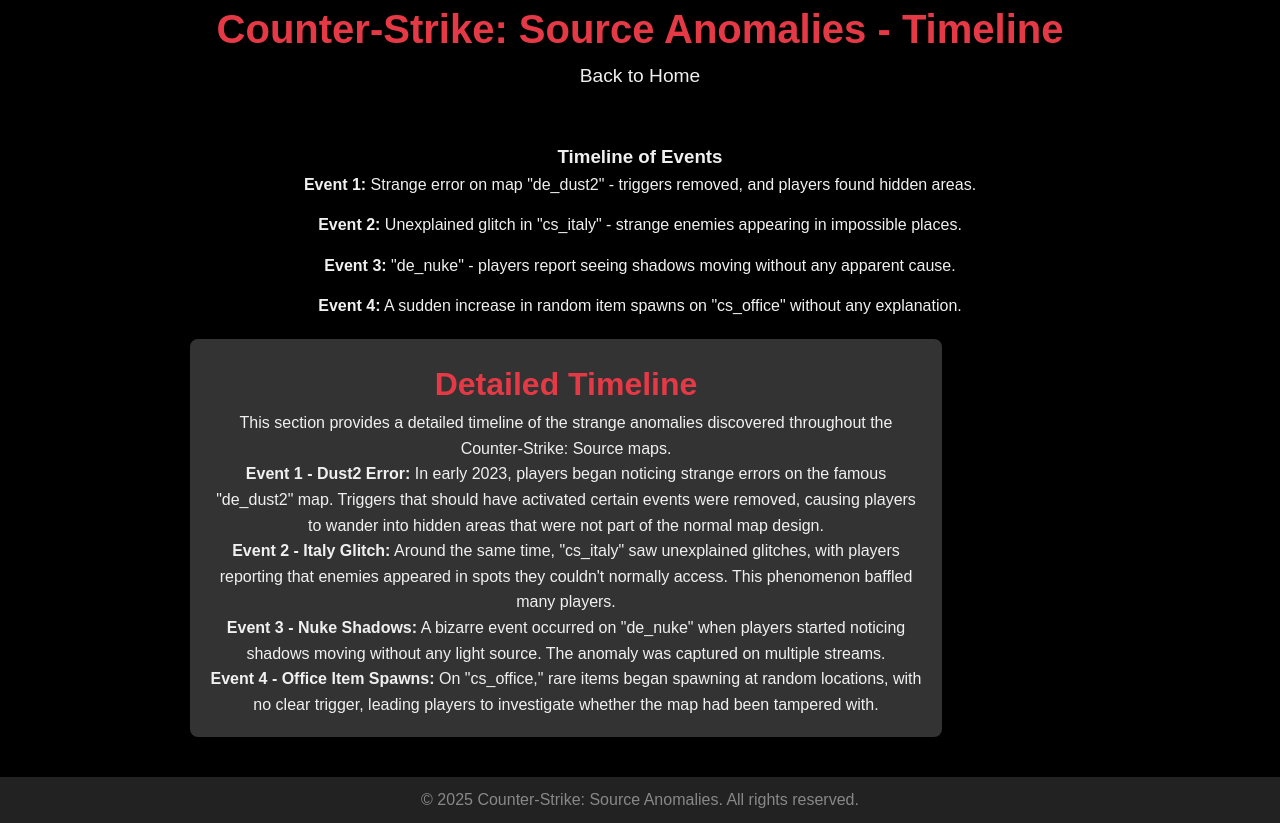
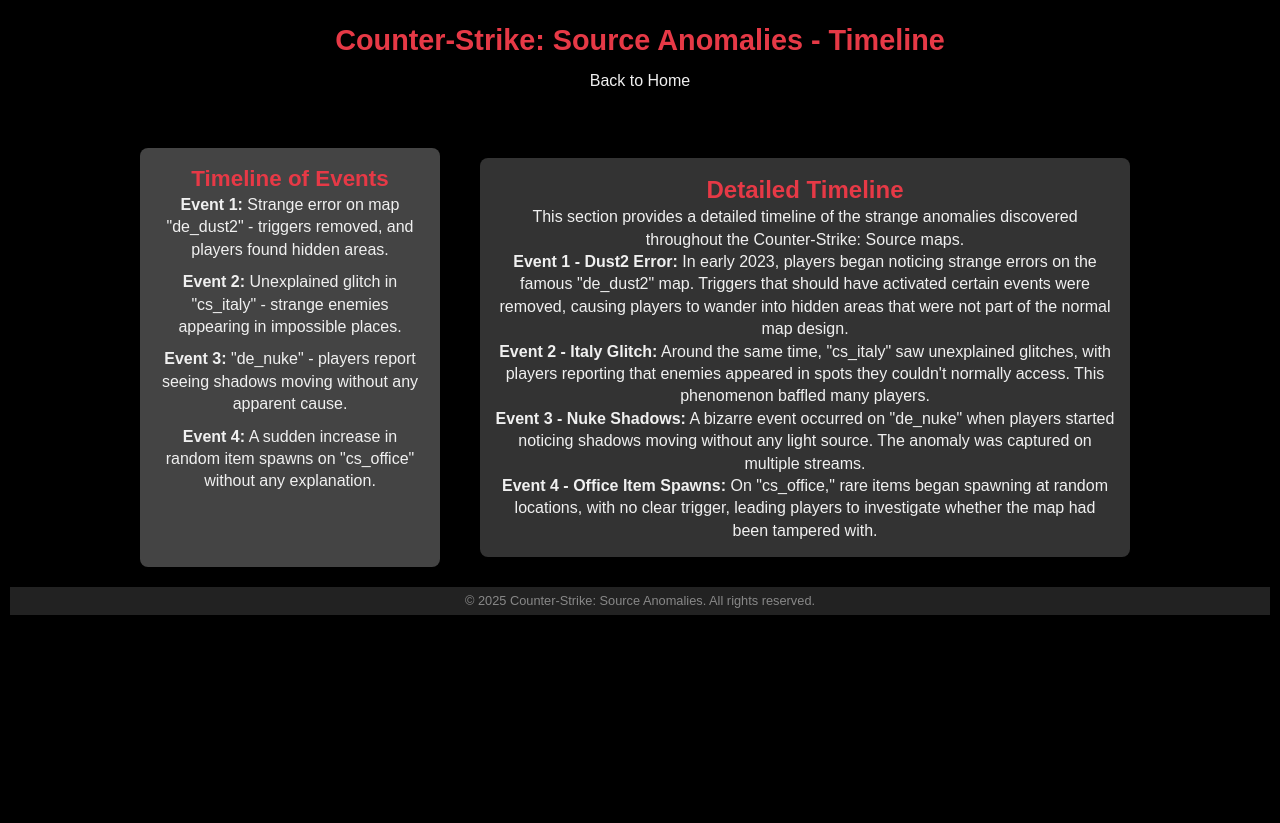
Before and after one commit to testacc2523242656363/counter-strike-anomalies, a plain HTML site: page timeline.html in a window 1280 px wide. After the commit the page ends 800 px from the top, so only its background shows below. Drawn offline with Linux system fonts and the light colour scheme.

Commit message:
Update style.css

```diff
--- a/style.css
+++ b/style.css
@@ -10,59 +10,60 @@ body {
     font-family: 'Arial', sans-serif;
     background-color: #000; /* Black background */
     color: #f0f0f0;
-    line-height: 1.6;
+    line-height: 1.4;
     display: flex;
     flex-direction: column;
     align-items: center;
-    justify-content: center;
-    height: 100vh;
+    justify-content: flex-start;
+    height: 100%;
     text-align: center;
+    padding: 10px;
 }
 
-/* Header styling */
 header {
-    padding: 20px;
-    margin-bottom: 30px;
+    padding: 10px;
+    margin-bottom: 15px;
 }
 
 header h1 {
-    font-size: 2.5em;
+    font-size: 1.8em; /* Smaller header size */
     color: #e63946;
 }
 
 nav ul {
     list-style: none;
     padding: 0;
+    margin-top: 10px;
 }
 
 nav ul li {
     display: inline;
-    margin: 0 15px;
+    margin: 0 10px;
 }
 
 nav ul li a {
     color: #f0f0f0;
     text-decoration: none;
-    font-size: 1.2em;
+    font-size: 1em; /* Smaller text for links */
 }
 
 nav ul li a:hover {
     color: #e63946;
 }
 
-/* Section styling */
+/* Sections styling */
 section {
-    margin: 20px;
-    padding: 20px;
+    margin: 10px;
+    padding: 15px;
     background-color: #333;
     border-radius: 8px;
     width: 80%;
-    max-width: 900px;
+    max-width: 800px; /* Reduced max-width */
 }
 
 /* Heading and text styling */
 h2 {
-    font-size: 2em;
+    font-size: 1.5em; /* Smaller heading size */
     color: #e63946;
 }
 
@@ -71,7 +72,7 @@ ul {
 }
 
 ul li {
-    margin-bottom: 15px;
+    margin-bottom: 10px;
 }
 
 ul li strong {
@@ -81,16 +82,55 @@ ul li strong {
 /* Video styling */
 iframe {
     width: 100%;
-    height: 315px;
+    height: 240px; /* Smaller video size */
     border-radius: 8px;
-    margin-top: 20px;
+    margin-top: 10px;
 }
 
 /* Footer styling */
 footer {
-    padding: 10px;
+    padding: 5px;
     background-color: #222;
     color: #888;
     margin-top: 20px;
     width: 100%;
+    font-size: 0.8em; /* Smaller font size */
 }
+
+/* Container for side panel and content on the timeline page */
+#container {
+    display: flex;
+    justify-content: space-between;
+    width: 80%;
+    max-width: 1000px; /* Reduced max-width */
+    margin-top: 30px;
+}
+
+/* Side panel styling */
+#side-panel {
+    background-color: #444;
+    padding: 15px;
+    width: 30%;
+    border-radius: 8px;
+}
+
+#side-panel h3 {
+    font-size: 1.4em; /* Smaller font size for heading */
+    color: #e63946;
+}
+
+#side-panel ul {
+    list-style: none;
+}
+
+#side-panel ul li {
+    margin-bottom: 10px;
+}
+
+/* Main content styling for timeline */
+#main-content {
+    background-color: #333;
+    padding: 15px;
+    width: 65%; /* Reduced width for main content */
+    border-radius: 8px;
+}
```
